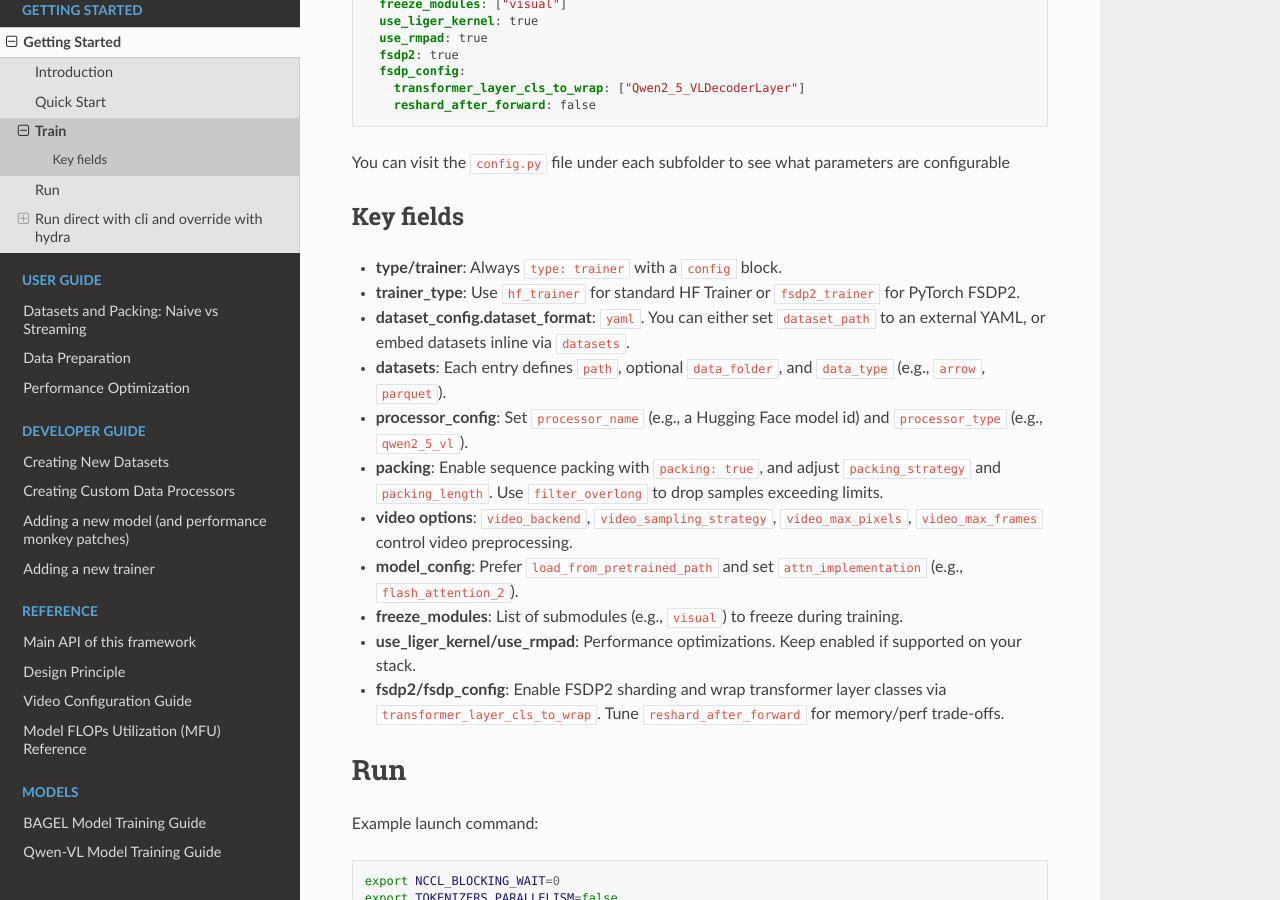
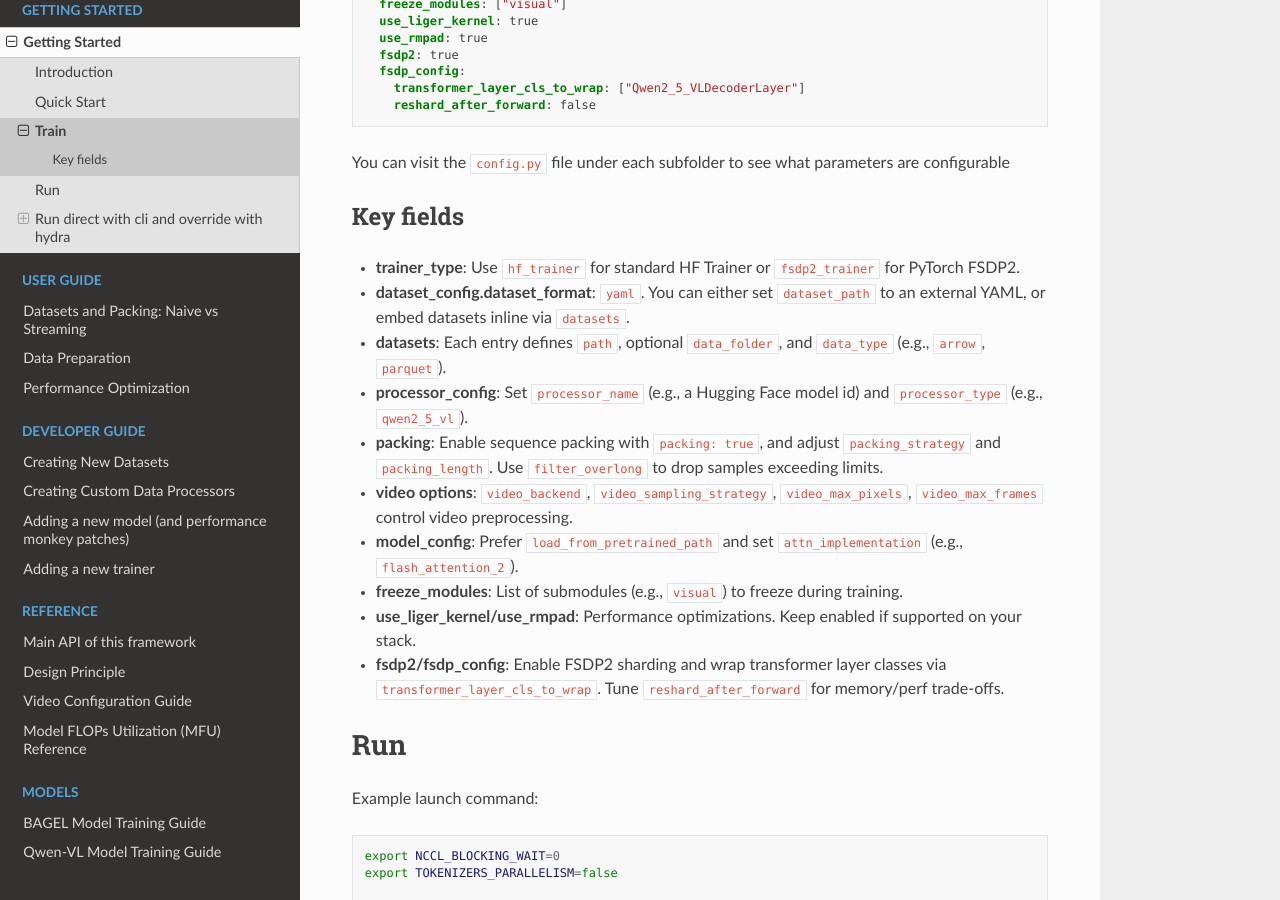
Before and after one commit to leo1oel/lmms-engine, a Sphinx documentation site: the page built from docs/getting_started/train.md, in a window 1280 px wide and 900 px high, scrolled down 1103 px. Built offline with Sphinx 7.4.7 and the Read the Docs theme 3.1.0, drawn with Linux system fonts in a browser that asks for light colours.

Commit message:
Update docs config and ignore hf trainer_output

```diff
--- a/docs/getting_started/train.md
+++ b/docs/getting_started/train.md
@@ -67,7 +67,6 @@ You can visit the `config.py` file under each subfolder to see what parameters a
 
 ### Key fields
 
-- **type/trainer**: Always `type: trainer` with a `config` block.
 - **trainer_type**: Use `hf_trainer` for standard HF Trainer or `fsdp2_trainer` for PyTorch FSDP2.
 - **dataset_config.dataset_format**: `yaml`. You can either set `dataset_path` to an external YAML, or embed datasets inline via `datasets`.
 - **datasets**: Each entry defines `path`, optional `data_folder`, and `data_type` (e.g., `arrow`, `parquet`).
```
Also changed, not shown: 1 other file.
